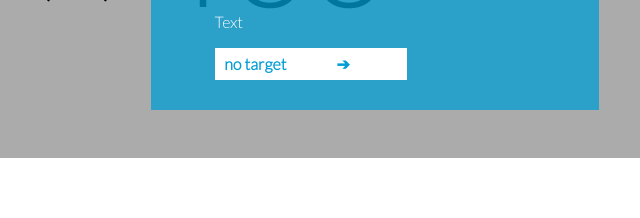
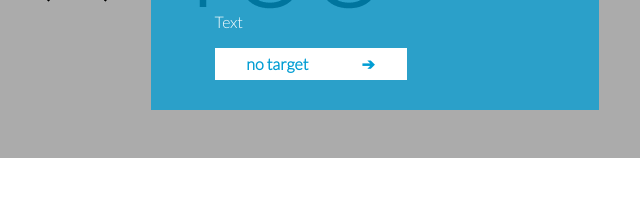
Before and after one commit to NadineRemde/VI-Onboarding, a website built with Parcel: page index.html in a window 1280 px wide. Shown: the part 381-599 px from the top of the page, 579-1219 px from the left. Built offline with nearby package versions, Linux system fonts and the light colour scheme.

Commit message:
Changes 2021-03-11

```diff
--- a/css/01pageLayout.css
+++ b/css/01pageLayout.css
@@ -514,11 +514,6 @@ th {
     left: 55%;
     bottom: 220px;
   }
-  .noTarget {
-    display: flex;
-    align-items: left;
-    width: 60%;
-  }
 
   /* Main Content */
   .main {
@@ -679,7 +674,7 @@ th {
   }
 
   .grayBox {
-    padding-bottom: 300px;
+    padding-bottom: 270px;
     padding-left: 10%;
     padding-right: 10%;
   }
```
